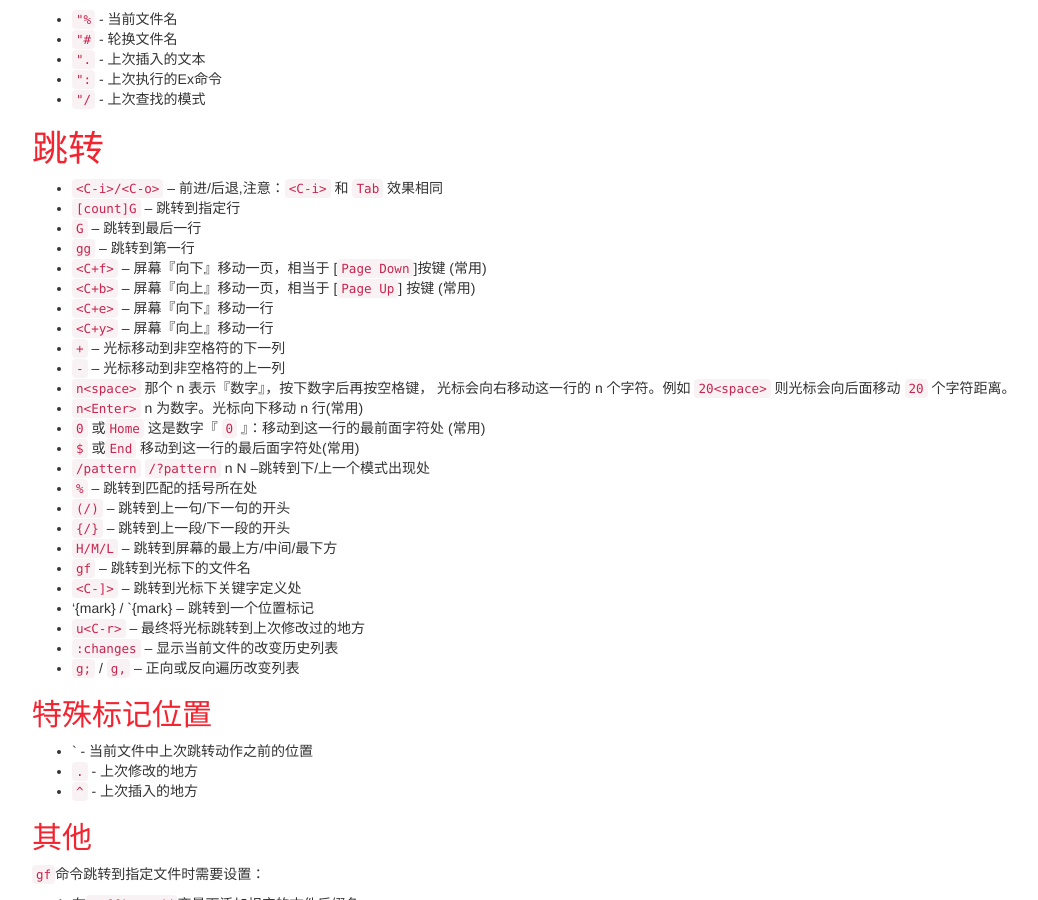
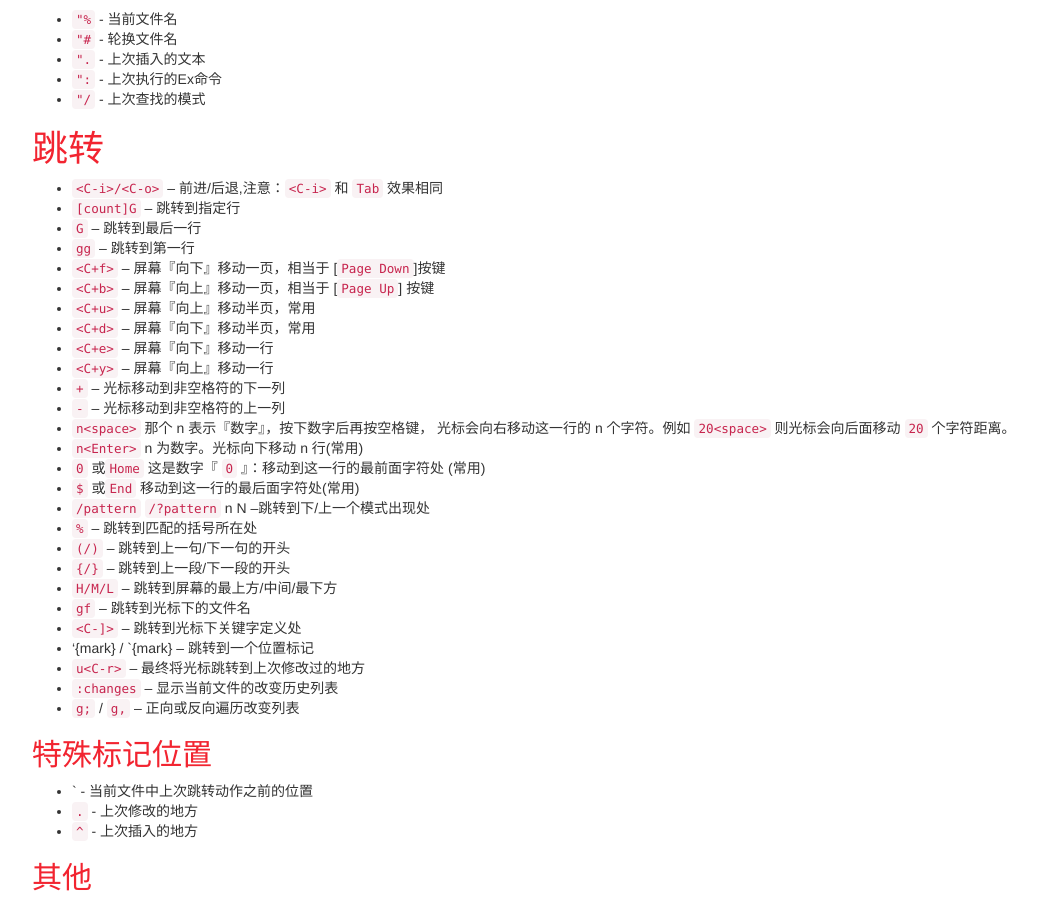
Before and after one commit to LMCallMe/LmCallMe.github.io, a Jekyll site: the page built from _posts/2016-05-17-VIM实用技巧.md, in a window 1280 px wide and 900 px high, scrolled down 1219 px. Shown: the whole window, without its empty margins (38-1076 px from the left). Built offline with Jekyll 4.4.1, drawn with Linux system fonts in a browser that asks for light colours; nearby versions of some CDN libraries; comment, search, counter and statistics services are not loaded.

Commit message:
更改了一个格式错误，并添加了目前常用的两个跳转

```diff
--- a/_posts/2016-05-17-VIM实用技巧.md
+++ b/_posts/2016-05-17-VIM实用技巧.md
@@ -7,6 +7,7 @@ tag: [Vim,Linux]
 
 # 打开及保存
 ***
+
 ## 命令
 * `:set nu` -- 显示行号
 * `:pwd` -> print working directory 显示当前工作目录
@@ -59,8 +60,10 @@ Win意义下的`Ctrl-c`和`Ctrl-v`操作的是系统剪切板,即寄存器 `+` ,
 * `[count]G` -- 跳转到指定行
 * `G` -- 跳转到最后一行
 * `gg` -- 跳转到第一行
-* `<C+f>` -- 屏幕『向下』移动一页，相当于 [`Page Down`]按键 (常用)
-* `<C+b>` -- 屏幕『向上』移动一页，相当于 [`Page Up`] 按键 (常用)
+* `<C+f>` -- 屏幕『向下』移动一页，相当于 [`Page Down`]按键
+* `<C+b>` -- 屏幕『向上』移动一页，相当于 [`Page Up`] 按键
+* `<C+u>` -- 屏幕『向上』移动半页，常用
+* `<C+d>` -- 屏幕『向下』移动半页，常用
 * `<C+e>` -- 屏幕『向下』移动一行
 * `<C+y>` -- 屏幕『向上』移动一行
 * `+` -- 光标移动到非空格符的下一列
```
